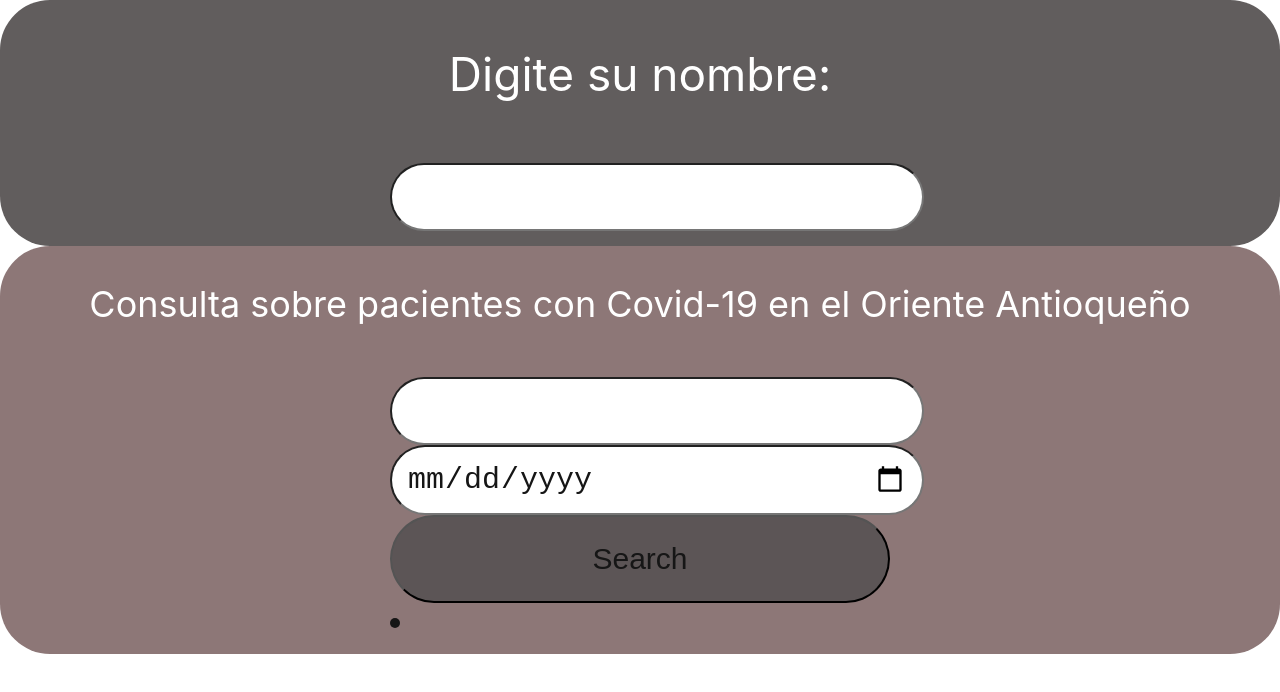
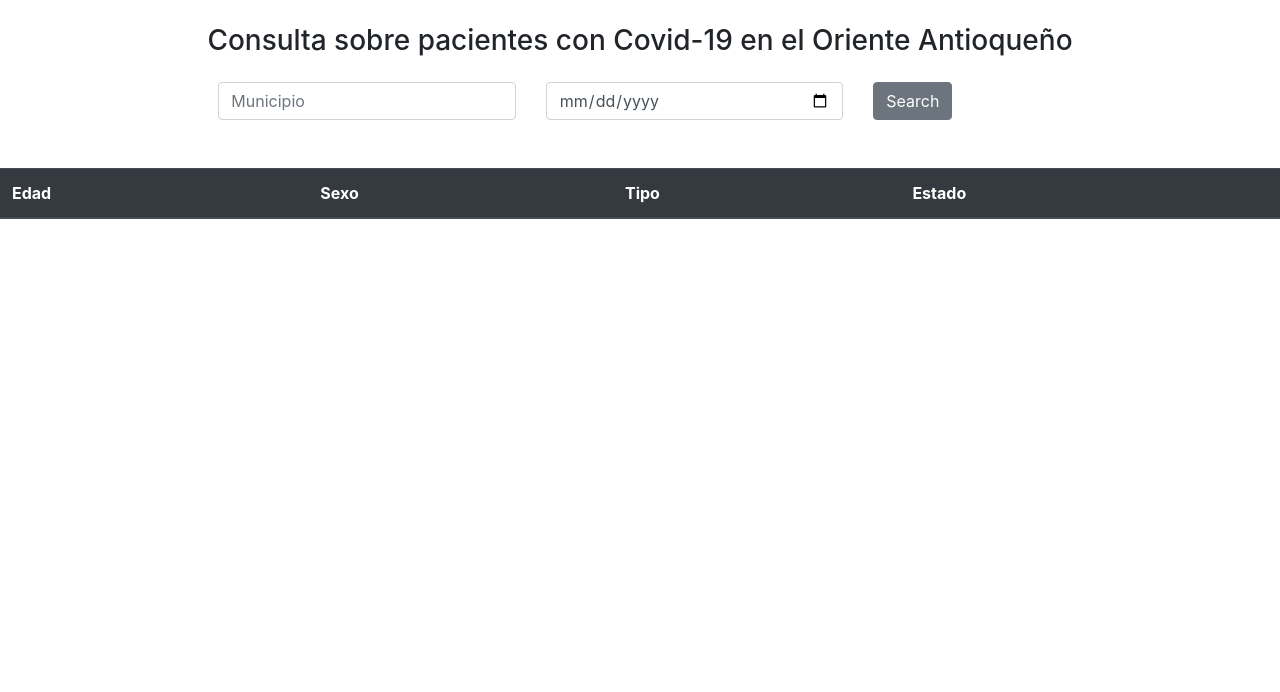
Before and after one commit to carlos14sep/Challenge, a React (Create React App) app: page / in a window 1280 px wide. Shown: the top 692 px of the page. Built offline with nearby package versions, Linux system fonts and the light colour scheme.

Commit message:
Mejorando la presentacion segun video de Lucho

```diff
--- a/package.json
+++ b/package.json
@@ -8,6 +8,7 @@
     "@testing-library/react": "^9.5.0",
     "@testing-library/user-event": "^7.2.1",
     "axios": "^0.20.0",
+    "bootstrap": "^4.5.2",
     "react": "^16.13.1",
     "react-dom": "^16.13.1",
     "react-scripts": "3.4.3"
--- a/src/App.css
+++ b/src/App.css
@@ -36,61 +36,3 @@
   padding: 15px;
   font-size: 30px;
 }
-.Help-header {
-  background-color: rgb(141, 119, 119);
-  min-height: 50vh;
-  display: flex;
-  flex-direction: column;
-  align-items: center;
-  justify-content: center;
-  font-size: calc(20px + 2vmin);
-  color: white;
-  border-radius: 50px;
-}
-.Help-input{
-  border-radius: 205px;
-  color: rgb(22, 22, 22);
-  width: 500px;
-  padding: 15px;
-  font-size: 30px;
-}
-.button-input{
-  border-radius: 250px;
-  color: rgb(22, 22, 22);
-  width: 500px;
-  padding: 25px;
-  font-size: 30px;
-  background-color: rgb(92, 85, 86);
-}
-.row{
-  border-width: 20px;
-  background-color: rgb(97, 93, 93);
-  padding: 10px;
-  border-radius: 10px;
-  min-height: 15vh;
-  margin: 10px;
-  min-height: 10vh;
-  border: 0;
-  border-top: 2px solid #999;
-  border-bottom: 2px solid #333;
-}
-.col{
-
-  min-height: 5vh;
-  padding-bottom: 5px;
-  padding: 5px;
-  text-align-last: center;
-  border: 1px solid rgb(15, 15, 15);
-  height: 3px;
-}
-thead tr th {
-  position: sticky;
-  top: 0;
-  z-index: 10;
-  background-color: #ffffff;
-}
-
-.table-responsive {
-  height:200px;
-  overflow:scroll;
-}
--- a/src/App.js
+++ b/src/App.js
@@ -1,11 +1,11 @@
 import React, { useState } from 'react';
-import RetoOne from "./RetoOne.js"
+// import RetoOne from "./RetoOne.js"
 import RetoTwo from './RetoTwo.js';
 
 function Reto (){
   return(
     <div>
-      <RetoOne/>
+      {/* <RetoOne/> */}
       <RetoTwo/>
     </div>
   )
--- a/src/RetoTwo.js
+++ b/src/RetoTwo.js
@@ -2,53 +2,56 @@ import React, { useState } from 'react'
 import axios from 'axios'
 
 function PersonList (){
-    const [Covid, setCovid] = useState([]);
+    const [covidCases, setCovidCases] = useState([]);
+    const [city, setCity] = useState("");
+    const [date, setDate] = useState("");
     const getCovid =() => {
         axios
-        .get("https://www.datos.gov.co/resource/gt2j-8ykr.json?ciudad_de_ubicaci_n=Marinilla&fecha_diagnostico=2020-08-01T00:00:00.000" )
+        .get("https://www.datos.gov.co/resource/gt2j-8ykr.json?ciudad_de_ubicaci_n="+city+"&fecha_diagnostico="+ date +"T00:00:00.000" )
         .then((res)=>{
-            setCovid(res.data)
+            setCovidCases(res.data)
         })
     }
-    const [input, setInput] = useState("");
-    const [date, setDate] = useState("");
-
     return(
-        <div class="Help-header">
-            <p>Consulta sobre pacientes con Covid-19 en el Oriente Antioqueño</p>
-            <div class= "Help-input">
-                <input class ="Help-input" type="text" value={input} onInput={e => setInput(e.target.value)}/>
-                <input class ="Help-input" type = "date" value={date} onInput={d => setDate(d.target.value)}/>
-                <button class = "button-input" onClick={getCovid}>Search</button>
-                <br/>
-                <li>
-                {Covid.map((Covid) => {
-                    return(
-                        <ul>
-                        {(date + "T00:00:00.000" === Covid.fecha_de_notificaci_n) && (input === Covid.ciudad_de_ubicaci_n)  && (
-                            <table class="table">
-                                <thead class="thead-dark">
+        <div className="Container">
+            <div className="row">
+                <div className="col">
+                <h3 className="my-4 text-center">Consulta sobre pacientes con Covid-19 en el Oriente Antioqueño</h3>
+                <div className="row">
+                    <div className="col-3 offset-2">
+                        <input class ="form-control" placeholder="Municipio" type="text" value={city} onInput={e => setCity(e.target.value)}/>
+                    </div>
+                    <div className="col-3">
+                        <input class ="form-control" type = "date" value={date} onInput={d => setDate(d.target.value)}/>
+                    </div>
+                    <div className="col-3">
+                        <button className = "btn btn-secondary" onClick={getCovid}>Search</button>
+                    </div>
+                </div>
+                <table className="table mt-5" >
+                    <thead className="thead-dark">
                         <tr>
-                                        <th class="header" scope="col">Edad</th>
-                                        <th class="header" scope="col">Sexo</th>
-                                        <th class="header" scope="col">Tipo</th>
-                                        <th class="header" scope="col">Estado</th>
+                            <th className="header" scope="col">Edad</th>
+                            <th className="header" scope="col">Sexo</th>
+                            <th className="header" scope="col">Tipo</th>
+                            <th className="header" scope="col">Estado</th>
                         </tr>
                     </thead>
                     <tbody>
-                                    <tr>
-                                        <td class="col" >{Covid.edad}</td>
-                                        <td class="col" >{Covid.sexo}</td>
-                                        <td class="col" >{Covid.tipo}</td>
-                                        <td class="col" >{Covid.estado}</td>
+                        {covidCases.map((covidCases, index) => {
+                            return(
+                                <tr key={index}>
+                                    <td className="col" >{covidCases.edad}</td>
+                                    <td className="col" >{covidCases.sexo}</td>
+                                    <td className="col" >{covidCases.tipo}</td>
+                                    <td className="col" >{covidCases.estado}</td>
                                 </tr>
+                            )
+                        })}
                     </tbody>
                 </table>
-                        )}</ul>
-                    )
-                })}</li>
             </div>
         </div>
-    )
+    </div>)
 }
 export default PersonList
--- a/src/index.js
+++ b/src/index.js
@@ -4,6 +4,8 @@ import './index.css';
 import App from './App';
 import * as serviceWorker from './serviceWorker';
 import * as defaultAxios from 'axios';
+import 'bootstrap/dist/css/bootstrap.css'
+
 ReactDOM.render(
   <React.StrictMode>
     <App />
```
Also changed, not shown: 1 other file (tests, documents, lock files or other folders). Lines whose indentation alone changed are shown as unchanged.
